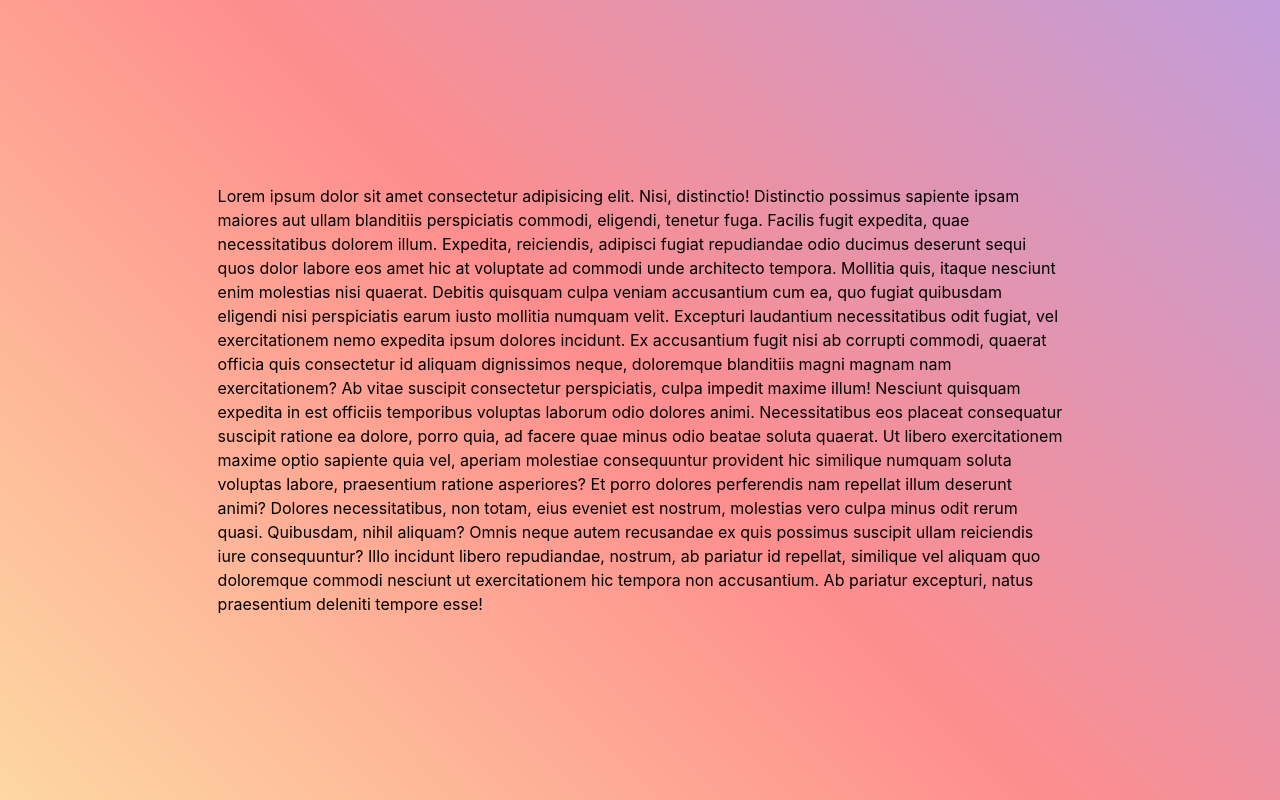
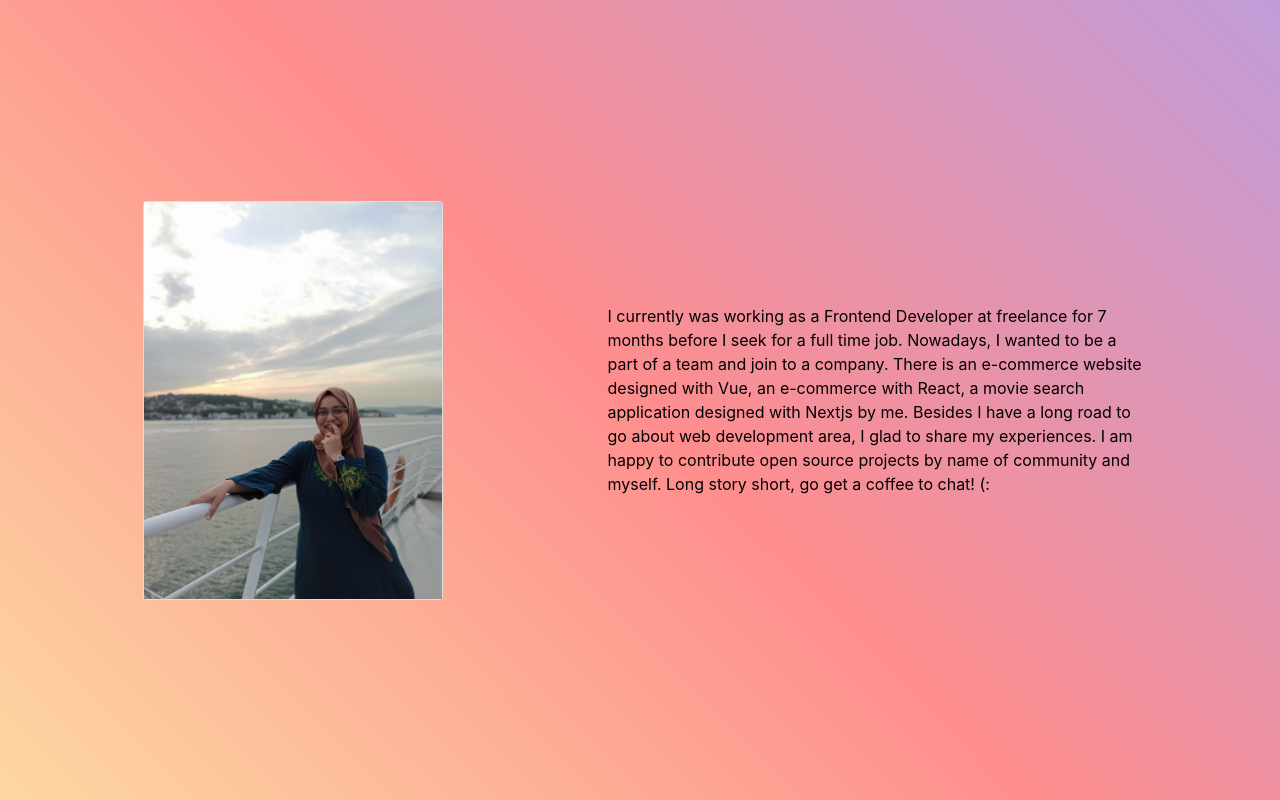
Before and after one commit to sumeyye-uzgor/portfolio, a React (Create React App) app: page /aboutme in a window 1280 px wide. Built offline with nearby package versions, Linux system fonts and the light colour scheme.

Commit message:
about me page is updated

```diff
--- a/src/pages/AboutMe.page.jsx
+++ b/src/pages/AboutMe.page.jsx
@@ -1,19 +1,28 @@
 import React from "react"
+import { Container, Row, Col, Card } from "react-bootstrap"
+import { connect } from "react-redux";
+import AboutMeContent from "../contents/Aboutme.content"
+import myImg from "../assets/me2.jpeg"
 
-
-function AboutMe() {
+const AboutMe = ({ language }) => {
+    const content = AboutMeContent.filter(item => item.lang === language)[0]
     return (
-        <div style={{ width: "70%", padding: "20px" }}>
-            Lorem ipsum dolor sit amet consectetur adipisicing elit. Nisi, distinctio! Distinctio possimus sapiente ipsam maiores aut ullam blanditiis perspiciatis commodi, eligendi, tenetur fuga. Facilis fugit expedita, quae necessitatibus dolorem illum.
-            Expedita, reiciendis, adipisci fugiat repudiandae odio ducimus deserunt sequi quos dolor labore eos amet hic at voluptate ad commodi unde architecto tempora. Mollitia quis, itaque nesciunt enim molestias nisi quaerat.
-            Debitis quisquam culpa veniam accusantium cum ea, quo fugiat quibusdam eligendi nisi perspiciatis earum iusto mollitia numquam velit. Excepturi laudantium necessitatibus odit fugiat, vel exercitationem nemo expedita ipsum dolores incidunt.
-            Ex accusantium fugit nisi ab corrupti commodi, quaerat officia quis consectetur id aliquam dignissimos neque, doloremque blanditiis magni magnam nam exercitationem? Ab vitae suscipit consectetur perspiciatis, culpa impedit maxime illum!
-            Nesciunt quisquam expedita in est officiis temporibus voluptas laborum odio dolores animi. Necessitatibus eos placeat consequatur suscipit ratione ea dolore, porro quia, ad facere quae minus odio beatae soluta quaerat.
-            Ut libero exercitationem maxime optio sapiente quia vel, aperiam molestiae consequuntur provident hic similique numquam soluta voluptas labore, praesentium ratione asperiores? Et porro dolores perferendis nam repellat illum deserunt animi?
-            Dolores necessitatibus, non totam, eius eveniet est nostrum, molestias vero culpa minus odit rerum quasi. Quibusdam, nihil aliquam? Omnis neque autem recusandae ex quis possimus suscipit ullam reiciendis iure consequuntur?
-            Illo incidunt libero repudiandae, nostrum, ab pariatur id repellat, similique vel aliquam quo doloremque commodi nesciunt ut exercitationem hic tempora non accusantium. Ab pariatur excepturi, natus praesentium deleniti tempore esse!
-        </div>
+        <Container>
+            <Row className="align-items-center justify-content-center">
+                <Col xs={11} md={5}>
+                    <Card style={{ margin: "10px", width: "300px" }}>
+                        <img variant="top" src={myImg} alt="sumeyye uzgor" />
+                    </Card>
+                </Col>
+                <Col xs={11} md={6} className="m-10">
+                    {content.desc}
+                </Col>
+            </Row>
+        </Container>
     );
 }
-
-export default AboutMe;
+const mapStateToProps = (state) => {
+    const language = state.lang
+    return { language }
+}
+export default connect(mapStateToProps)(AboutMe);
--- a/src/pages/Home.page.jsx
+++ b/src/pages/Home.page.jsx
@@ -10,8 +10,7 @@ const Home = ({ language }) => {
         <Container>
             <Row className="align-items-center justify-content-around">
                 <Col xs={11} md={5} className="m-10">
-                    {/* <Card style={{ margin: "10px" }} >
-                        <Card.Body> */}
+
                     <Row className="justify-content-end" style={{ fontSize: "45px" }}>{content.title1}</Row>
                     <Row className="justify-content-end" style={{ fontSize: "45px" }}>{content.title2}</Row>
                     <Row className="justify-content-end" style={{ fontSize: "45px" }}>{content.title3}</Row>
@@ -22,8 +21,6 @@ const Home = ({ language }) => {
                         <Button variant="light" className="mr-2">{content.hire}</Button>
                         <Button variant="light">{content.website}</Button>
                     </Row>
-                    {/* </Card.Body>
-                    </Card> */}
                 </Col>
                 <Col xs={11} md={6}>
                     <Card style={{ margin: "10px", width: "300px" }}>
```
Also changed, not shown: src/assets/me2.jpeg (added).
